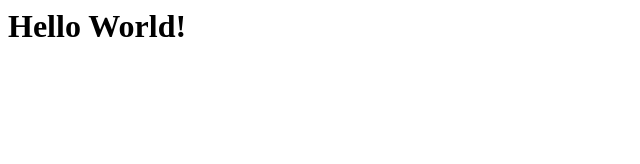
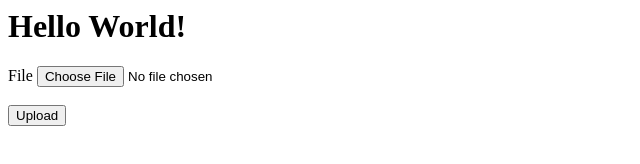
Before and after one commit to s83757/scratch-judger, a plain HTML site: page index.html in a window 1280 px wide. Shown: the whole page, without its empty margins (0-640 px from the left). Drawn offline with Linux system fonts and the light colour scheme.

Commit message:
Added basic file uploading

```diff
--- a/index.html
+++ b/index.html
@@ -1 +1,7 @@
 <h1>Hello World!</h1>
+<form method="post" enctype="multipart/form-data">
+  <label for="file">File</label>
+  <input id="file" name="file" type="file"/>
+  <br/><br/>
+  <button>Upload</button>
+</form>
```
